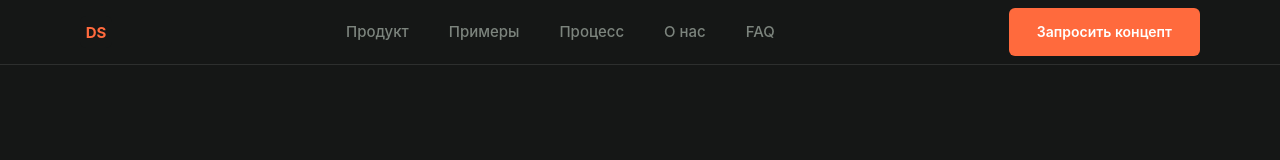
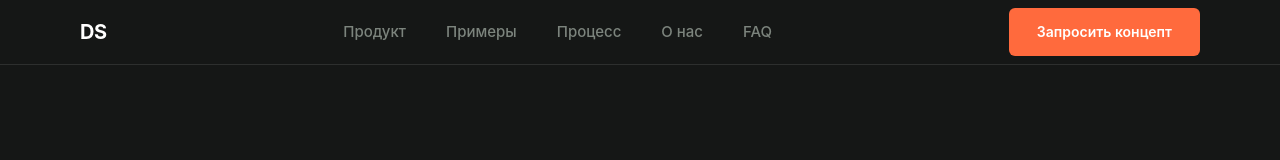
Before and after one commit to AlAnEx094/DestressToy, a React (Vite) app: page / in a window 1280 px wide. Shown: the top 160 px of the page. Built offline with nearby package versions, Linux system fonts and the light colour scheme; grey boxes are pictures that could not be loaded.

Commit message:
fix: restore DS text logo in header

```diff
--- a/src/pages/LandingPage.jsx
+++ b/src/pages/LandingPage.jsx
@@ -293,8 +293,11 @@ export default function LandingPage() {
       >
         <Container className="relative">
           <div className="flex h-16 items-center justify-between gap-6">
-            <a href="#hero">
-              <img src="/favicon.svg" alt="DeStressToys" className="h-8 w-8" />
+            <a
+              href="#hero"
+              className="text-xl font-bold text-white tracking-tight"
+            >
+              DS
             </a>
 
             <nav className="hidden items-center gap-10 md:flex">
```
